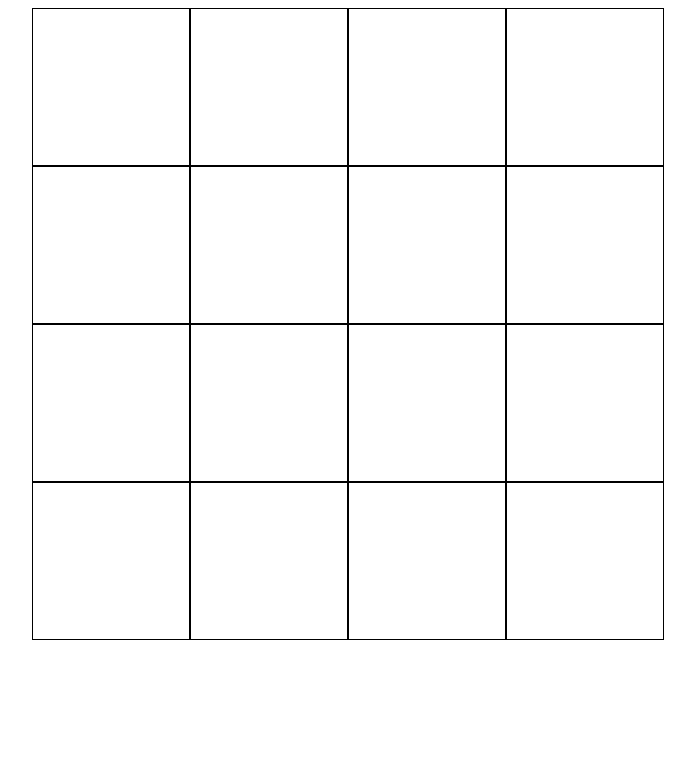
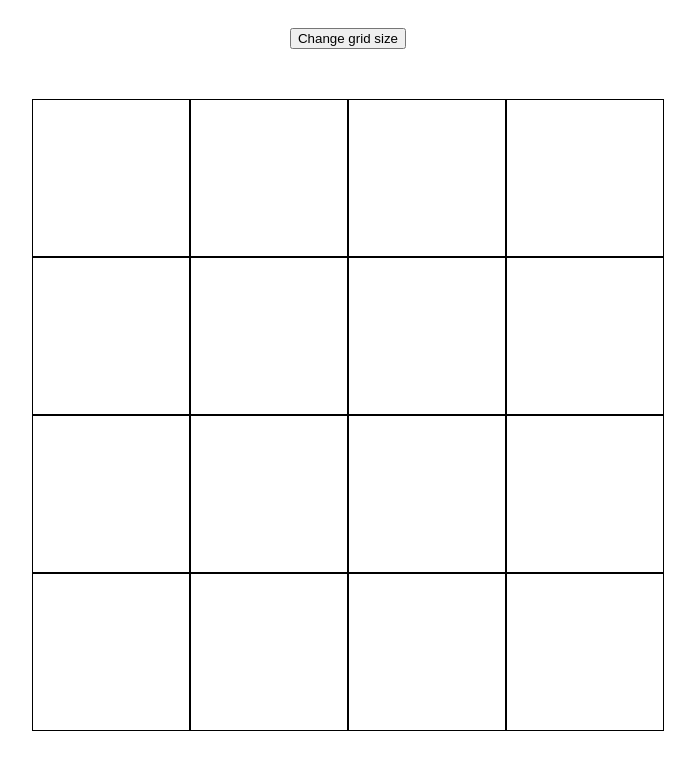
Before and after one commit to jlzang/etch-a-sketch, a plain HTML site: page index.html in a window 1280 px wide. Shown: the whole page, without its empty margins (292-987 px from the left). Drawn offline with Linux system fonts and the light colour scheme.

Commit message:
Add button and adjust its formatting

```diff
--- a/index.html
+++ b/index.html
@@ -8,6 +8,7 @@
 </head>
 
 <body>
+    <button>Change grid size</button>
     <div id="container">
     </div>
 
--- a/styles.css
+++ b/styles.css
@@ -1,17 +1,22 @@
 body {
     display: flex;
-    justify-content: center;
+    align-items: center;
+    flex-direction: column;
 }
 
+button {
+    margin-top: 20px;
+}
 #container {
     display: flex;
     flex-wrap: wrap;
     width: 50%;
+    margin-top: 50px;
+    aspect-ratio: 1 / 1;
 }
 
 .div{
     flex: 1 0 21%;
-    aspect-ratio: 1 / 1;
     border-style: solid;
     border-color: black;
     border-width: 1px;
```
